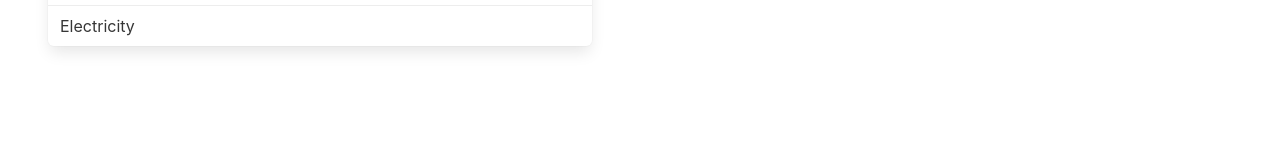
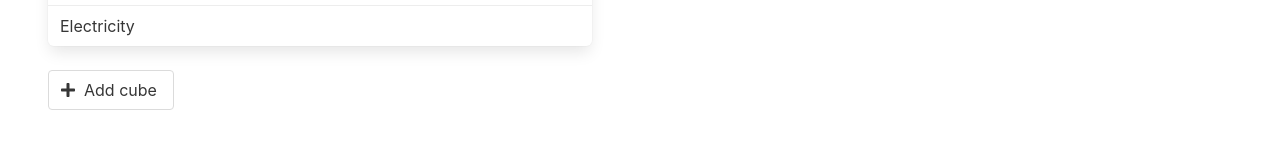
Before and after one commit to zazuko/bafu-datacube-workshop2-mockups, a Vue app: page /#/cubes in a window 1280 px wide. Shown: the part 227-376 px from the top of the page. Built offline with nearby package versions, Linux system fonts and the light colour scheme.

Commit message:
Add buttons

```diff
--- a/src/views/Cubes.vue
+++ b/src/views/Cubes.vue
@@ -15,6 +15,7 @@
         Electricity
       </div>
     </div>
+    <b-button icon-left="plus">Add cube</b-button>
   </section>
 </template>
 
--- a/src/views/DimensionManager.vue
+++ b/src/views/DimensionManager.vue
@@ -17,6 +17,7 @@
         <p>You don't have any dimensions yet.</p>
       </div>
     </div>
+    <b-button icon-left="plus">Add managed dimension</b-button>
   </section>
 </template>
 
```
